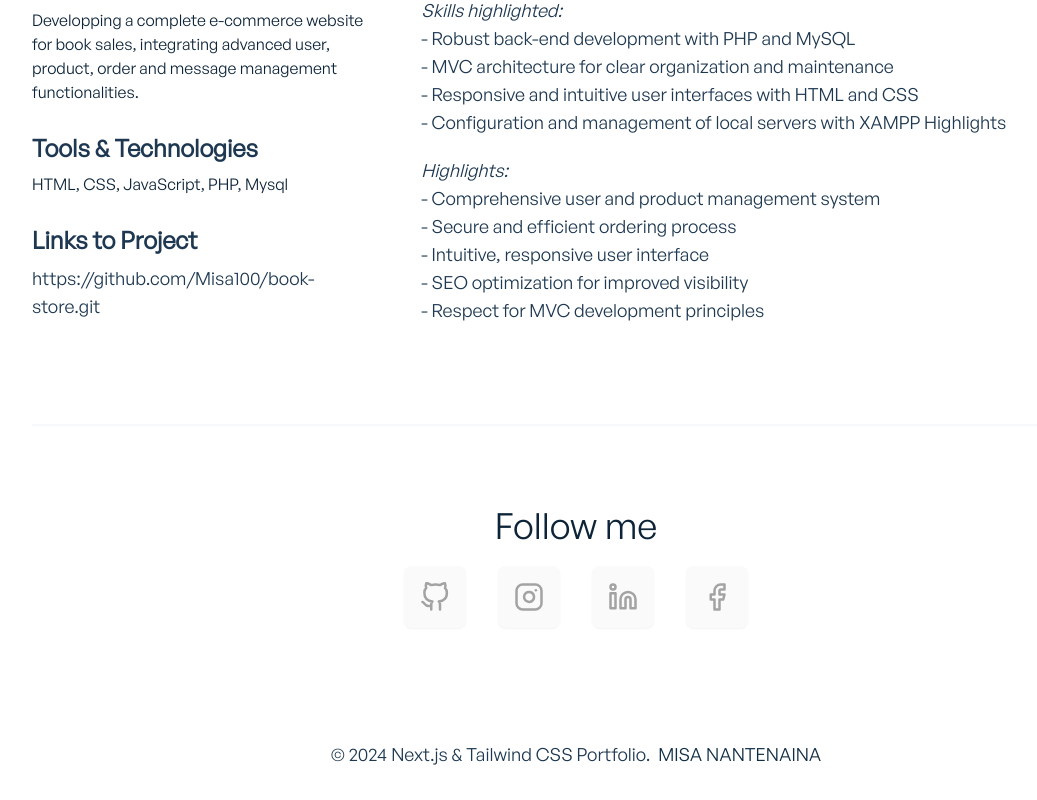
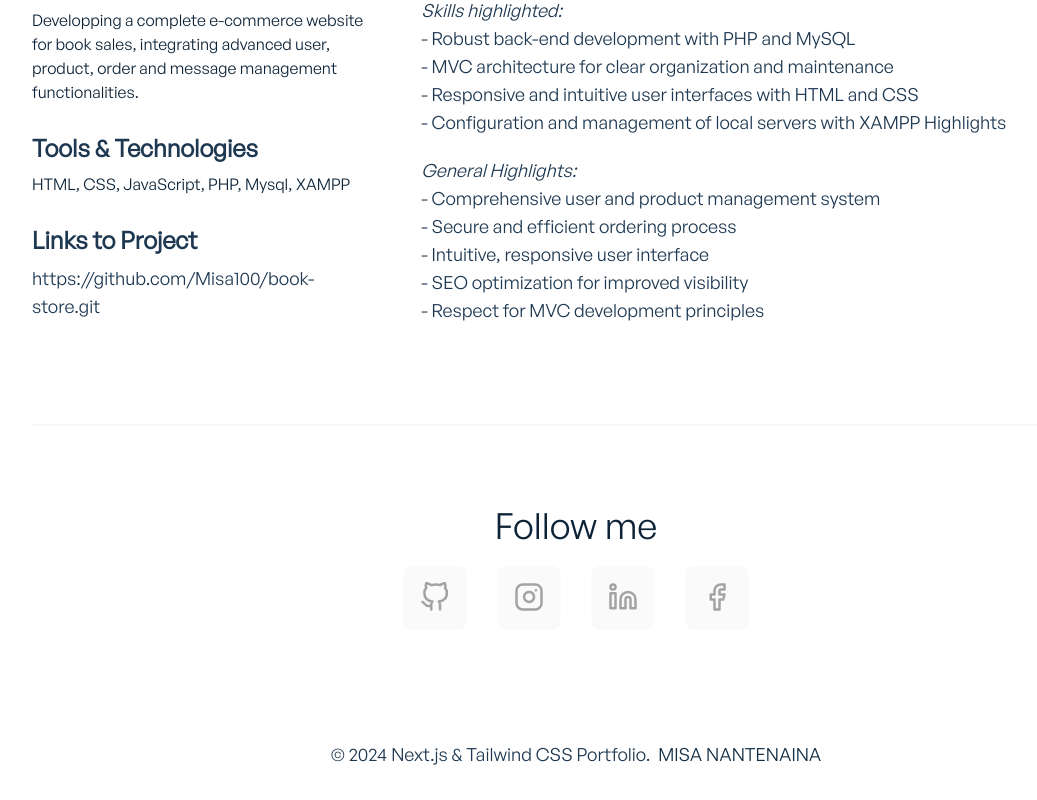
Before and after one commit to Misa100/portfolio-main, a Next.js app: page /projects/1 in a window 1280 px wide. Shown: the part 832-1632 px from the top of the page, without its empty margins (64-1101 px from the left). Built offline with nearby package versions, Linux system fonts and the light colour scheme.

Commit message:
update projects with more details about highlights

```diff
--- a/data/projectsData.js
+++ b/data/projectsData.js
@@ -60,6 +60,7 @@ export const projectsData = [
 						'JavaScript',
 						'PHP',
 						'Mysql',
+						'XAMPP'
 					],
 				},
 			],
@@ -83,7 +84,7 @@ export const projectsData = [
 				{
 					id: uuidv4(),
 					details: [
-						'Highlights:',
+						'General Highlights:',
 						'Comprehensive user and product management system',
 						'Secure and efficient ordering process',
 						'Intuitive, responsive user interface',
```
